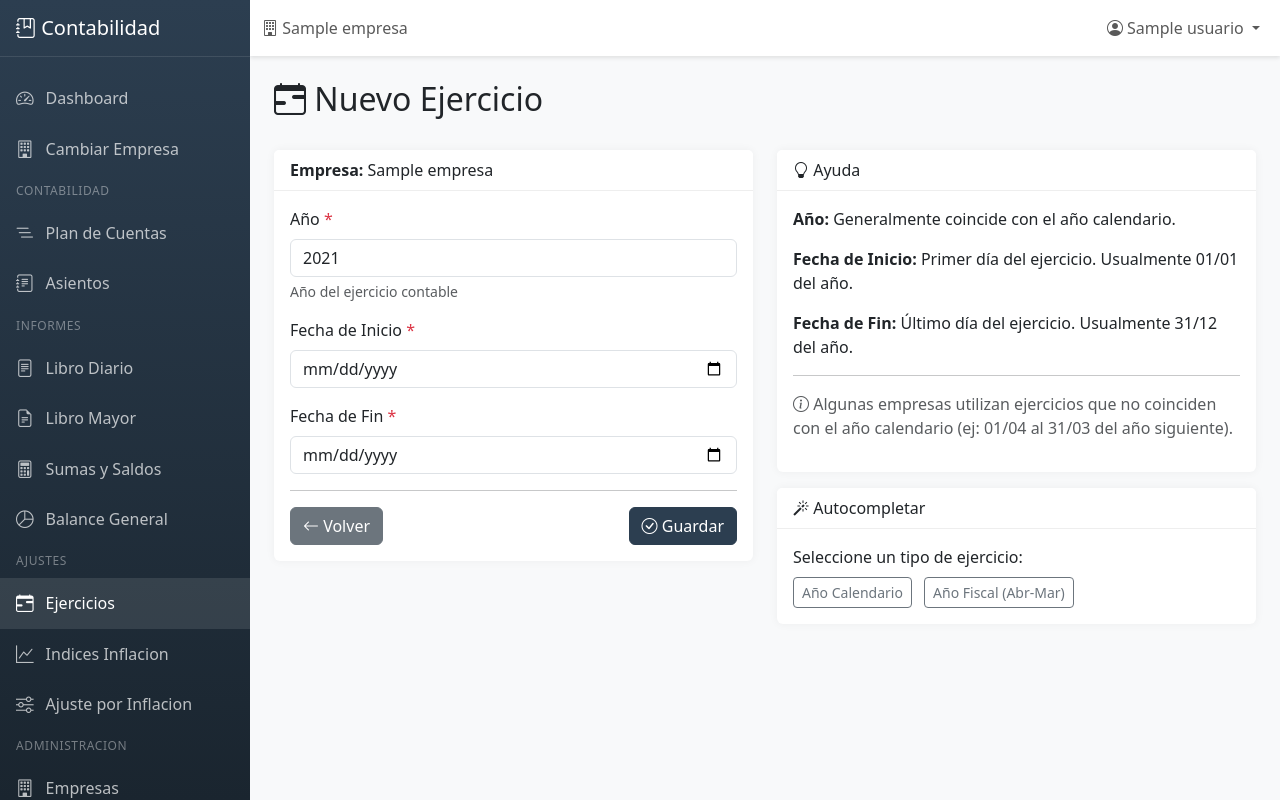
After one commit to EdVeralli/contabilidad, a Flask app: page /admin/ejercicios/create in a window 1280 px wide. The commit adds this page. Run offline with Flask 3, Linux system fonts and the light colour scheme; a user stored in the database is signed in; tables that the repository leaves empty hold one stand-in row (values such as "Sample post"); some libraries are stand-ins or nearby versions.

Commit message:
feat: Add Ejercicio (Fiscal Year) management
- Added CRUD routes for ejercicios in admin blueprint
- Created ejercicios list template with status display
- Created ejercicio form with auto-fill helpers
- Added "Cerrar Ejercicio" functionality
- Added Ejercicios link in sidebar under Ajustes section

Co-Authored-By: Claude Opus 4.5 <noreply@anthropic.com>

```diff
--- a/app/blueprints/admin/routes.py
+++ b/app/blueprints/admin/routes.py
@@ -1,9 +1,10 @@
 """Admin routes."""
-from flask import render_template, redirect, url_for, flash, request
+from flask import render_template, redirect, url_for, flash, request, session
 from flask_login import login_required, current_user
 from functools import wraps
+from datetime import date
 from app.extensions import db
-from app.models import Empresa, Usuario
+from app.models import Empresa, Usuario, Ejercicio
 from . import admin_bp
 
 
@@ -155,3 +156,113 @@ def usuario_edit(id):
 
     return render_template('admin/usuario_form.html', title='Editar Usuario',
                           usuario=usuario, empresas=empresas)
+
+
+# ==================== EJERCICIOS ====================
+
+@admin_bp.route('/ejercicios')
+@login_required
+def ejercicios():
+    """List all fiscal years for current empresa."""
+    empresa_id = session.get('empresa_id')
+    if not empresa_id:
+        flash('Debe seleccionar una empresa primero.', 'warning')
+        return redirect(url_for('auth.select_empresa'))
+
+    empresa = Empresa.query.get(empresa_id)
+    ejercicios = Ejercicio.query.filter_by(empresa_id=empresa_id).order_by(Ejercicio.anio.desc()).all()
+    return render_template('admin/ejercicios.html', ejercicios=ejercicios, empresa=empresa)
+
+
+@admin_bp.route('/ejercicios/create', methods=['GET', 'POST'])
+@login_required
+def ejercicio_create():
+    """Create new fiscal year."""
+    empresa_id = session.get('empresa_id')
+    if not empresa_id:
+        flash('Debe seleccionar una empresa primero.', 'warning')
+        return redirect(url_for('auth.select_empresa'))
+
+    empresa = Empresa.query.get(empresa_id)
+
+    if request.method == 'POST':
+        anio = request.form.get('anio', type=int)
+        fecha_inicio = request.form.get('fecha_inicio')
+        fecha_fin = request.form.get('fecha_fin')
+
+        if not anio or not fecha_inicio or not fecha_fin:
+            flash('Todos los campos son requeridos.', 'danger')
+            return render_template('admin/ejercicio_form.html', title='Nuevo Ejercicio', empresa=empresa)
+
+        # Check if year already exists for this empresa
+        if Ejercicio.query.filter_by(empresa_id=empresa_id, anio=anio).first():
+            flash(f'Ya existe un ejercicio para el año {anio}.', 'danger')
+            return render_template('admin/ejercicio_form.html', title='Nuevo Ejercicio', empresa=empresa)
+
+        ejercicio = Ejercicio(
+            empresa_id=empresa_id,
+            anio=anio,
+            fecha_inicio=date.fromisoformat(fecha_inicio),
+            fecha_fin=date.fromisoformat(fecha_fin),
+            cerrado=False
+        )
+        db.session.add(ejercicio)
+        db.session.commit()
+
+        flash(f'Ejercicio {anio} creado exitosamente.', 'success')
+        return redirect(url_for('admin.ejercicios'))
+
+    # Suggest next year
+    ultimo_ejercicio = Ejercicio.query.filter_by(empresa_id=empresa_id).order_by(Ejercicio.anio.desc()).first()
+    anio_sugerido = (ultimo_ejercicio.anio + 1) if ultimo_ejercicio else date.today().year
+
+    return render_template('admin/ejercicio_form.html',
+                          title='Nuevo Ejercicio',
+                          empresa=empresa,
+                          anio_sugerido=anio_sugerido)
+
+
+@admin_bp.route('/ejercicios/<int:id>/edit', methods=['GET', 'POST'])
+@login_required
+def ejercicio_edit(id):
+    """Edit fiscal year."""
+    ejercicio = Ejercicio.query.get_or_404(id)
+    empresa = Empresa.query.get(ejercicio.empresa_id)
+
+    # Verify it belongs to current empresa
+    if ejercicio.empresa_id != session.get('empresa_id'):
+        flash('No tiene permisos para editar este ejercicio.', 'danger')
+        return redirect(url_for('admin.ejercicios'))
+
+    if request.method == 'POST':
+        ejercicio.anio = request.form.get('anio', type=int)
+        ejercicio.fecha_inicio = date.fromisoformat(request.form.get('fecha_inicio'))
+        ejercicio.fecha_fin = date.fromisoformat(request.form.get('fecha_fin'))
+        ejercicio.cerrado = 'cerrado' in request.form
+
+        db.session.commit()
+        flash(f'Ejercicio {ejercicio.anio} actualizado.', 'success')
+        return redirect(url_for('admin.ejercicios'))
+
+    return render_template('admin/ejercicio_form.html',
+                          title='Editar Ejercicio',
+                          ejercicio=ejercicio,
+                          empresa=empresa)
+
+
+@admin_bp.route('/ejercicios/<int:id>/cerrar', methods=['POST'])
+@login_required
+def ejercicio_cerrar(id):
+    """Close fiscal year."""
+    ejercicio = Ejercicio.query.get_or_404(id)
+
+    # Verify it belongs to current empresa
+    if ejercicio.empresa_id != session.get('empresa_id'):
+        flash('No tiene permisos para cerrar este ejercicio.', 'danger')
+        return redirect(url_for('admin.ejercicios'))
+
+    ejercicio.cerrado = True
+    db.session.commit()
+
+    flash(f'Ejercicio {ejercicio.anio} cerrado.', 'success')
+    return redirect(url_for('admin.ejercicios'))
--- /dev/null
+++ b/app/templates/admin/ejercicio_form.html
@@ -0,0 +1,138 @@
+{% extends "base.html" %}
+
+{% block title %}{{ title }} - {{ app_name }}{% endblock %}
+
+{% block content %}
+<div class="d-flex justify-content-between align-items-center mb-4">
+    <h2><i class="bi bi-calendar-range"></i> {{ title }}</h2>
+</div>
+
+<div class="row">
+    <div class="col-md-6">
+        <div class="card">
+            <div class="card-header">
+                <strong>Empresa:</strong> {{ empresa.nombre }}
+            </div>
+            <div class="card-body">
+                <form method="POST">
+                    <input type="hidden" name="csrf_token" value="{{ csrf_token() }}">
+
+                    <div class="mb-3">
+                        <label for="anio" class="form-label">Año <span class="text-danger">*</span></label>
+                        <input type="number" class="form-control" id="anio" name="anio"
+                               value="{{ ejercicio.anio if ejercicio else anio_sugerido }}"
+                               min="1990" max="2100" required>
+                        <div class="form-text">Año del ejercicio contable</div>
+                    </div>
+
+                    <div class="mb-3">
+                        <label for="fecha_inicio" class="form-label">Fecha de Inicio <span class="text-danger">*</span></label>
+                        <input type="date" class="form-control" id="fecha_inicio" name="fecha_inicio"
+                               value="{{ ejercicio.fecha_inicio.strftime('%Y-%m-%d') if ejercicio else '' }}" required>
+                    </div>
+
+                    <div class="mb-3">
+                        <label for="fecha_fin" class="form-label">Fecha de Fin <span class="text-danger">*</span></label>
+                        <input type="date" class="form-control" id="fecha_fin" name="fecha_fin"
+                               value="{{ ejercicio.fecha_fin.strftime('%Y-%m-%d') if ejercicio else '' }}" required>
+                    </div>
+
+                    {% if ejercicio %}
+                    <div class="mb-3">
+                        <div class="form-check">
+                            <input type="checkbox" class="form-check-input" id="cerrado" name="cerrado"
+                                   {{ 'checked' if ejercicio.cerrado }}>
+                            <label class="form-check-label" for="cerrado">
+                                Ejercicio Cerrado
+                            </label>
+                        </div>
+                        <div class="form-text text-warning">
+                            <i class="bi bi-exclamation-triangle"></i>
+                            Un ejercicio cerrado no permite registrar ni modificar asientos.
+                        </div>
+                    </div>
+                    {% endif %}
+
+                    <hr>
+
+                    <div class="d-flex justify-content-between">
+                        <a href="{{ url_for('admin.ejercicios') }}" class="btn btn-secondary">
+                            <i class="bi bi-arrow-left"></i> Volver
+                        </a>
+                        <button type="submit" class="btn btn-primary">
+                            <i class="bi bi-check-circle"></i> Guardar
+                        </button>
+                    </div>
+                </form>
+            </div>
+        </div>
+    </div>
+
+    <div class="col-md-6">
+        <div class="card">
+            <div class="card-header">
+                <i class="bi bi-lightbulb"></i> Ayuda
+            </div>
+            <div class="card-body">
+                <p><strong>Año:</strong> Generalmente coincide con el año calendario.</p>
+
+                <p><strong>Fecha de Inicio:</strong> Primer día del ejercicio. Usualmente 01/01 del año.</p>
+
+                <p><strong>Fecha de Fin:</strong> Último día del ejercicio. Usualmente 31/12 del año.</p>
+
+                <hr>
+
+                <p class="text-muted">
+                    <i class="bi bi-info-circle"></i>
+                    Algunas empresas utilizan ejercicios que no coinciden con el año calendario
+                    (ej: 01/04 al 31/03 del año siguiente).
+                </p>
+            </div>
+        </div>
+
+        {% if not ejercicio %}
+        <div class="card mt-3">
+            <div class="card-header">
+                <i class="bi bi-magic"></i> Autocompletar
+            </div>
+            <div class="card-body">
+                <p class="mb-2">Seleccione un tipo de ejercicio:</p>
+                <button type="button" class="btn btn-outline-secondary btn-sm me-2" onclick="setEjercicioCalendario()">
+                    Año Calendario
+                </button>
+                <button type="button" class="btn btn-outline-secondary btn-sm" onclick="setEjercicioFiscal()">
+                    Año Fiscal (Abr-Mar)
+                </button>
+            </div>
+        </div>
+        {% endif %}
+    </div>
+</div>
+{% endblock %}
+
+{% block extra_js %}
+<script>
+function setEjercicioCalendario() {
+    const anio = document.getElementById('anio').value || new Date().getFullYear();
+    document.getElementById('fecha_inicio').value = anio + '-01-01';
+    document.getElementById('fecha_fin').value = anio + '-12-31';
+}
+
+function setEjercicioFiscal() {
+    const anio = document.getElementById('anio').value || new Date().getFullYear();
+    document.getElementById('fecha_inicio').value = anio + '-04-01';
+    document.getElementById('fecha_fin').value = (parseInt(anio) + 1) + '-03-31';
+}
+
+// Auto-set dates when year changes
+document.getElementById('anio').addEventListener('change', function() {
+    const fechaInicio = document.getElementById('fecha_inicio');
+    const fechaFin = document.getElementById('fecha_fin');
+
+    // Only auto-fill if both are empty
+    if (!fechaInicio.value && !fechaFin.value) {
+        setEjercicioCalendario();
+    }
+});
+</script>
+{% endblock %}
--- a/app/templates/base.html
+++ b/app/templates/base.html
@@ -259,6 +259,9 @@
             </a>
 
             <div class="nav-section">Ajustes</div>
+            <a href="{{ url_for('admin.ejercicios') }}" class="nav-link {% if request.endpoint and 'ejercicio' in request.endpoint %}active{% endif %}">
+                <i class="bi bi-calendar-range"></i> Ejercicios
+            </a>
             <a href="{{ url_for('ajustes.indices') }}" class="nav-link {% if request.blueprint == 'ajustes' %}active{% endif %}">
                 <i class="bi bi-graph-up"></i> Indices Inflacion
             </a>
```
Also changed, not shown: app/templates/admin/ejercicios.html (added, +87 -0 lines).
